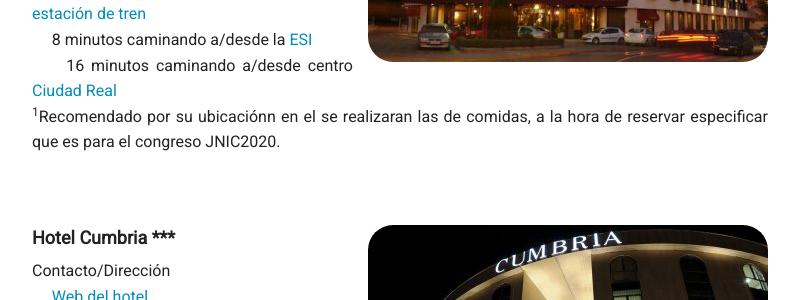
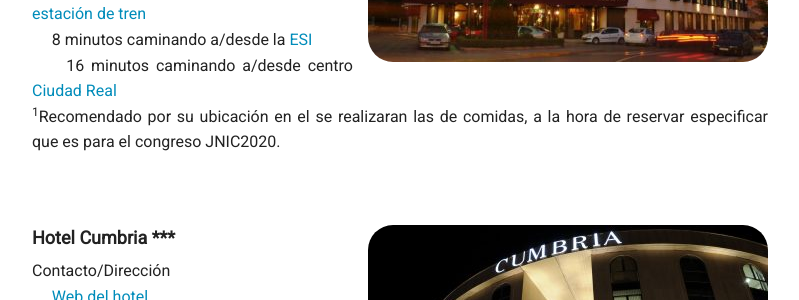
Before and after one commit to jnic2020/jnic2021.github.io, a Jekyll site: the page built from alojamiento.md, in a window 1280 px wide and 900 px high, scrolled down 638 px. Shown: the part 153-453 px from the top of the window, without its empty margins (240-1039 px from the left). Built offline with Jekyll 4.4.1, drawn with Linux system fonts in a browser that asks for light colours; nearby versions of some CDN libraries.

Commit message:
Alojamiento

```diff
--- a/alojamiento.md
+++ b/alojamiento.md
@@ -28,7 +28,7 @@ Distancias:
   <br>&nbsp;&nbsp;&nbsp;&nbsp;22 minutos caminando a/desde la [estación de tren](https://www.google.com/maps/dir/Parking+Estaci%C3%B3n+AVE,+Ciudad+Real/Hotel+Do%C3%B1a+Carlota,+Ronda+de+Toledo,+Ciudad+Real/@38.9892355,-3.9217915,16z/data=!3m1!4b1!4m14!4m13!1m5!1m1!1s0xd6bc349e56b276f:0x8692a93cf4952340!2m2!1d-3.91209!2d38.98543!1m5!1m1!1s0xd6bc343116e1a65:0x49d9184d13e2a4a7!2m2!1d-3.9233854!2d38.9941623!3e2)
   <br>&nbsp;&nbsp;&nbsp;&nbsp; 8 minutos caminando a/desde la [ESI](https://www.google.com/maps/dir/Escuela+Superior+de+Inform%C3%A1tica,+Paseo+Universidad,+4,+13071+Ciudad+Real,+Cdad.+Real/Hotel+Do%C3%B1a+Carlota,+Ronda+de+Toledo,+21,+13005+Ciudad+Real,+Cdad.+Real/@38.9922006,-3.9240104,17z/data=!3m1!4b1!4m14!4m13!1m5!1m1!1s0xd6bc3441815e52f:0xe9d3de4afcb57d4d!2m2!1d-3.9200735!2d38.9902389!1m5!1m1!1s0xd6bc343116e1a65:0x49d9184d13e2a4a7!2m2!1d-3.9233854!2d38.9941623!3e2)
   <br>&nbsp;&nbsp;&nbsp;&nbsp; 16 minutos caminando a/desde centro [Ciudad Real](https://www.google.com/maps/dir/Hotel+Do%C3%B1a+Carlota,+Ronda+de+Toledo,+Ciudad+Real/Plaza+Mayor,+13001+Ciudad+Real,+Cdad.+Real/@38.9898043,-3.9300161,16z/data=!3m1!4b1!4m14!4m13!1m5!1m1!1s0xd6bc343116e1a65:0x49d9184d13e2a4a7!2m2!1d-3.9233854!2d38.9941623!1m5!1m1!1s0xd6bc36ae853415d:0xff9f99208a5918a5!2m2!1d-3.9287594!2d38.9854464!3e2)<br>
-   <sup>1</sup>Recomendado por su ubicaciónn en el se realizaran las de comidas, a la hora de reservar especificar que es para el congreso JNIC2020.
+   <sup>1</sup>Recomendado por su ubicación en el se realizaran las de comidas, a la hora de reservar especificar que es para el congreso JNIC2020.
 
 <a data-fancybox="gallery-carlota" href="{{site.url}}/images/hoteles/Carlota01.jpg"></a>
 <a data-fancybox="gallery-carlota" href="{{site.url}}/images/hoteles/Carlota02.jpg"></a>
```
